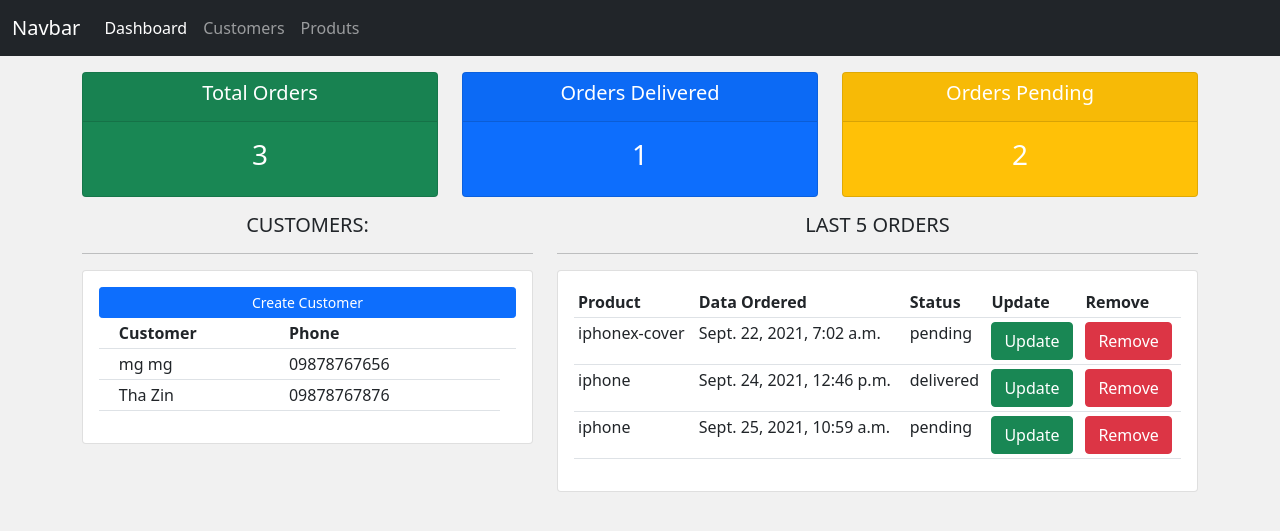
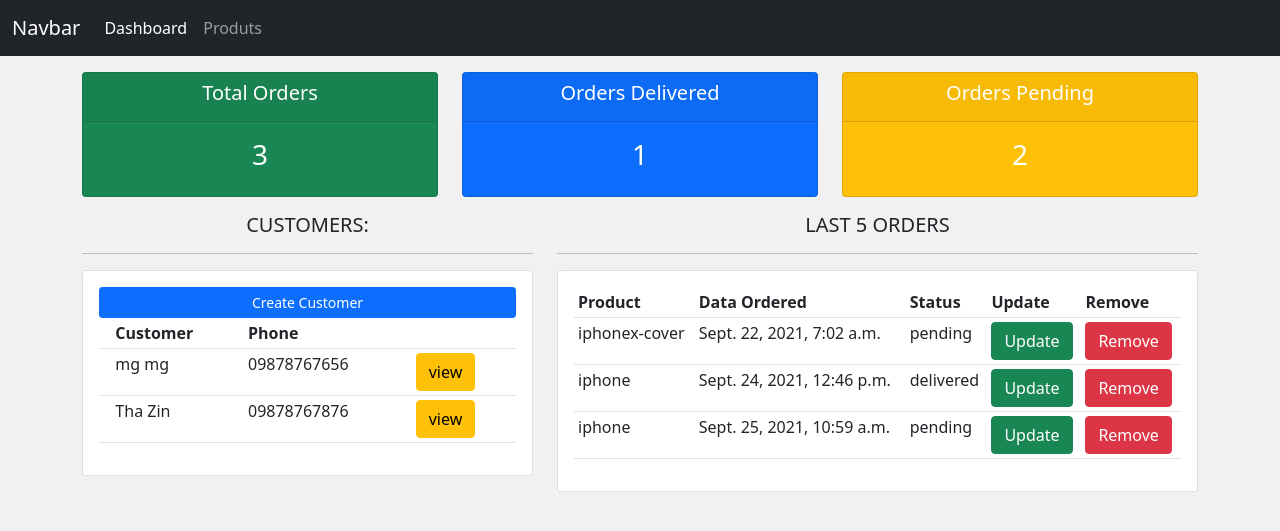
Before and after one commit to thazinmyint/Django-App, a Django app: page / in a window 1280 px wide. Shown: the top 531 px of the page. Run offline with Django 3.2, Linux system fonts and the light colour scheme; data comes from the database, SQL or seed files in the repository.

Commit message:
named routes

```diff
--- a/accounts/templates/accounts/components/navbar.html
+++ b/accounts/templates/accounts/components/navbar.html
@@ -9,14 +9,11 @@
             <div class="collapse navbar-collapse" id="navbarNav">
             <ul class="navbar-nav">
                 <li class="nav-item">
-                <a class="nav-link active" aria-current="page" href="#">Dashboard
+                <a class="nav-link active" aria-current="page" href="{% url 'dashboard' %}">Dashboard
                 </a>
                 </li>
                 <li class="nav-item">
-                <a class="nav-link" href="#">Customers</a>
-                </li>
-                <li class="nav-item">
-                <a class="nav-link" href="#">Produts</a>
+                <a class="nav-link" href="{% url 'products' %}">Produts</a>
                 </li>
 
 
--- a/accounts/templates/accounts/dashboard.html
+++ b/accounts/templates/accounts/dashboard.html
@@ -61,7 +61,7 @@
                         <td></td>
                         <td>{{customer.name}}</td>
                         <td>{{customer.phone}}</td>
-
+                        <td><a href="{% url 'customers.show' customer.id %}" class="btn btn-warning">view</a></td>
                     </tr>
                 {% endfor %}
             </table>
--- a/accounts/urls.py
+++ b/accounts/urls.py
@@ -4,8 +4,8 @@ from django.urls import path
 from . import views
 
 urlpatterns = [
-    path('', views.dashboard),
-    path('customers/<str:id>', views.customers),
-    path('products/', views.products),
+    path('', views.dashboard,name='dashboard'),
+    path('customers/<str:id>', views.customers,name='customers.show'),
+    path('products/', views.products,name='products'),
 
 ]
```
